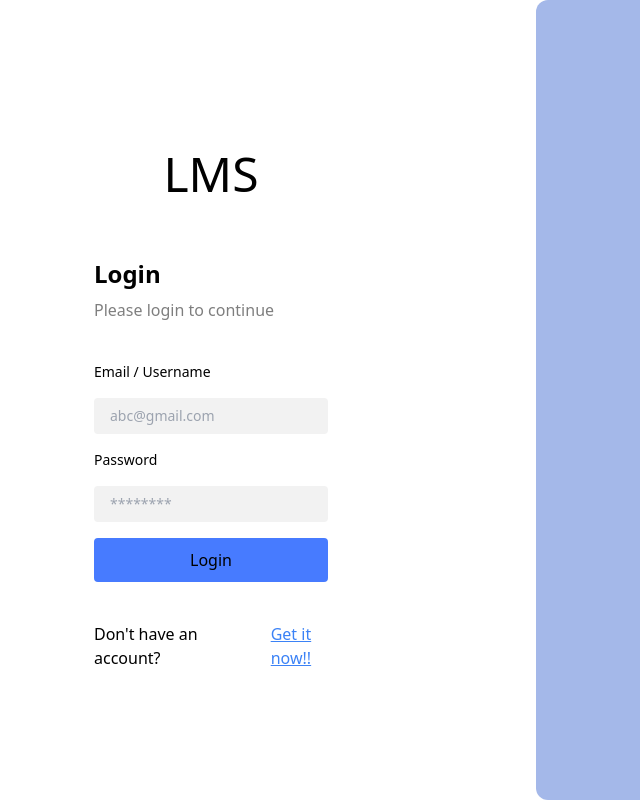
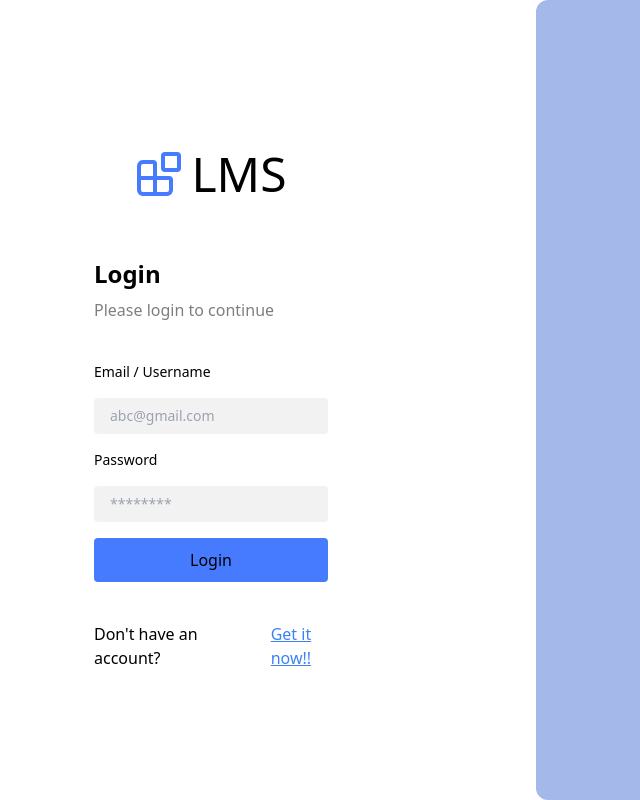
Before and after one commit to sudarshan233/LMS, a React (Vite) app in the folder frontend/: page / in a window 1280 px wide. Shown: the top 800 px of the page, without its empty margins (114-754 px from the left). Built offline with nearby package versions, Linux system fonts and the light colour scheme.

Commit message:
Added Logo

```diff
--- a/frontend/src/Components/Auth.jsx
+++ b/frontend/src/Components/Auth.jsx
@@ -1,11 +1,13 @@
 import {useState} from "react";
 import {useNavigate} from "react-router";
+
 
 import Login from "./Login.jsx";
 import Signup from "./Signup.jsx";
 
 import users from '../../mock/users.json';
 import toast from 'react-hot-toast';
+import {Blocks} from "lucide-react";
 
 const Auth = (props) => {
     const [auth, setAuth] = useState('login');
@@ -32,7 +34,7 @@ const Auth = (props) => {
     }
     return (
         <div className="flex flex-col justify-center gap-10 w-full h-full box-border p-52">
-            <h1 className="text-5xl self-center my-5">LMS</h1>
+            <h1 className="flex gap-2 items-center text-5xl self-center my-5"><Blocks className={"stroke-accent w-12 h-12"}/> LMS</h1>
             {auth === "login" ? <Login setUserName={setUserName} setPassword={setPassword} checkCredentials={checkCredentials}/> : <Signup/> }
             <p className={"self-center flex gap-2"}>{auth === 'login' ? 'Don\'t have an account?' : 'Already have an account?'}
                 <button className={"text-blue-500 underline"}
--- a/frontend/src/Components/Course.jsx
+++ b/frontend/src/Components/Course.jsx
@@ -5,7 +5,7 @@ const Course = (props) => {
     const { course, progress, description, index, role, enrolled } = props;
     const height = role === 'admin' ? "h-[450px]" : "h-[500px]";
     return (
-        <div className={`flex flex-col ${height} w-80 gap-2 rounded bg-white p-4 shadow-lg`}>
+        <div className={`hover:w-[24rem] w-80 transition-w flex flex-col ${height} gap-2 rounded bg-white p-4 shadow-lg`}>
             <img src='/assets/Learning.gif' alt="Icon for Course" />
             <p className={"text-xl font-bold text-accent"}>{course}</p>
             <p className={"text-sm"}>{description}</p>
```
